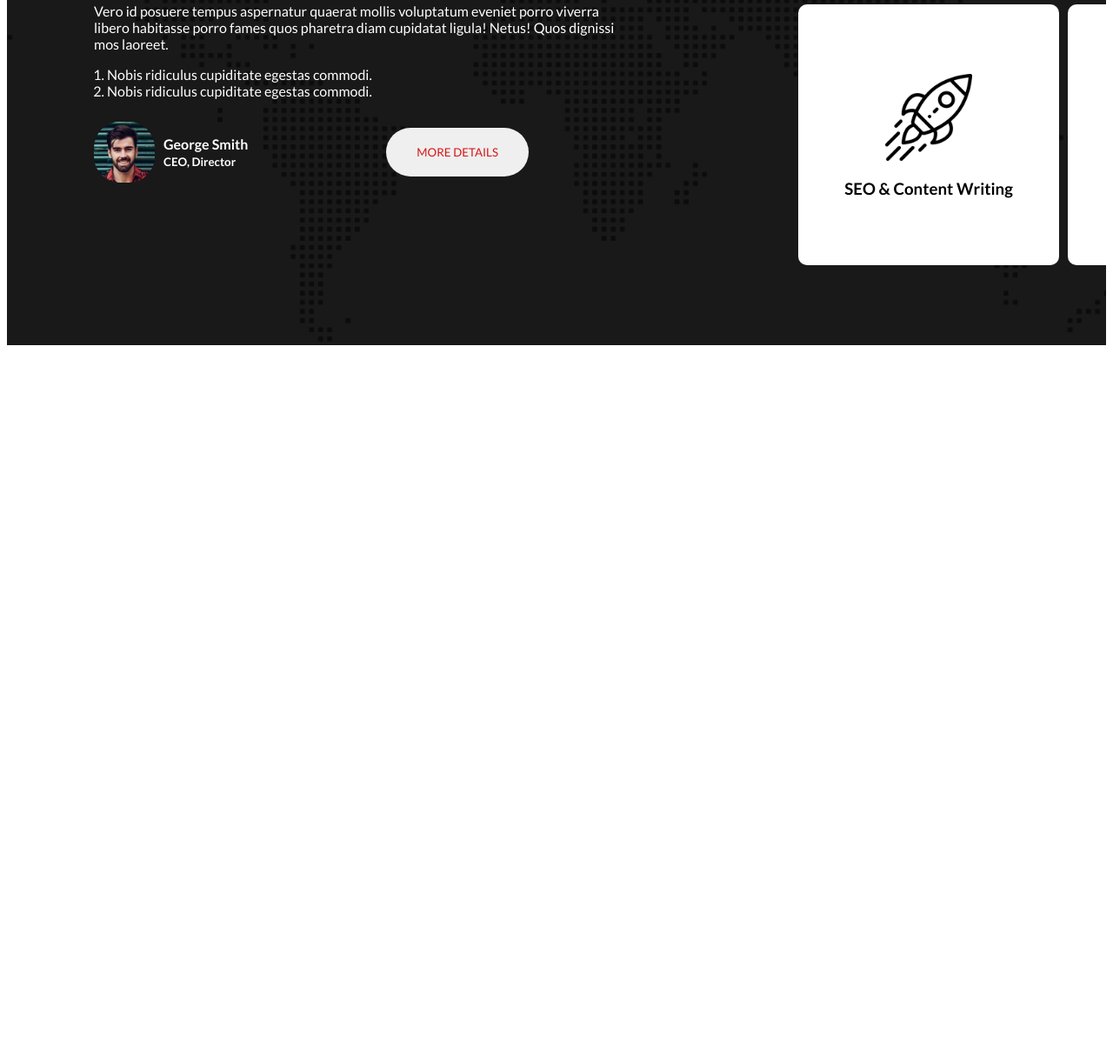
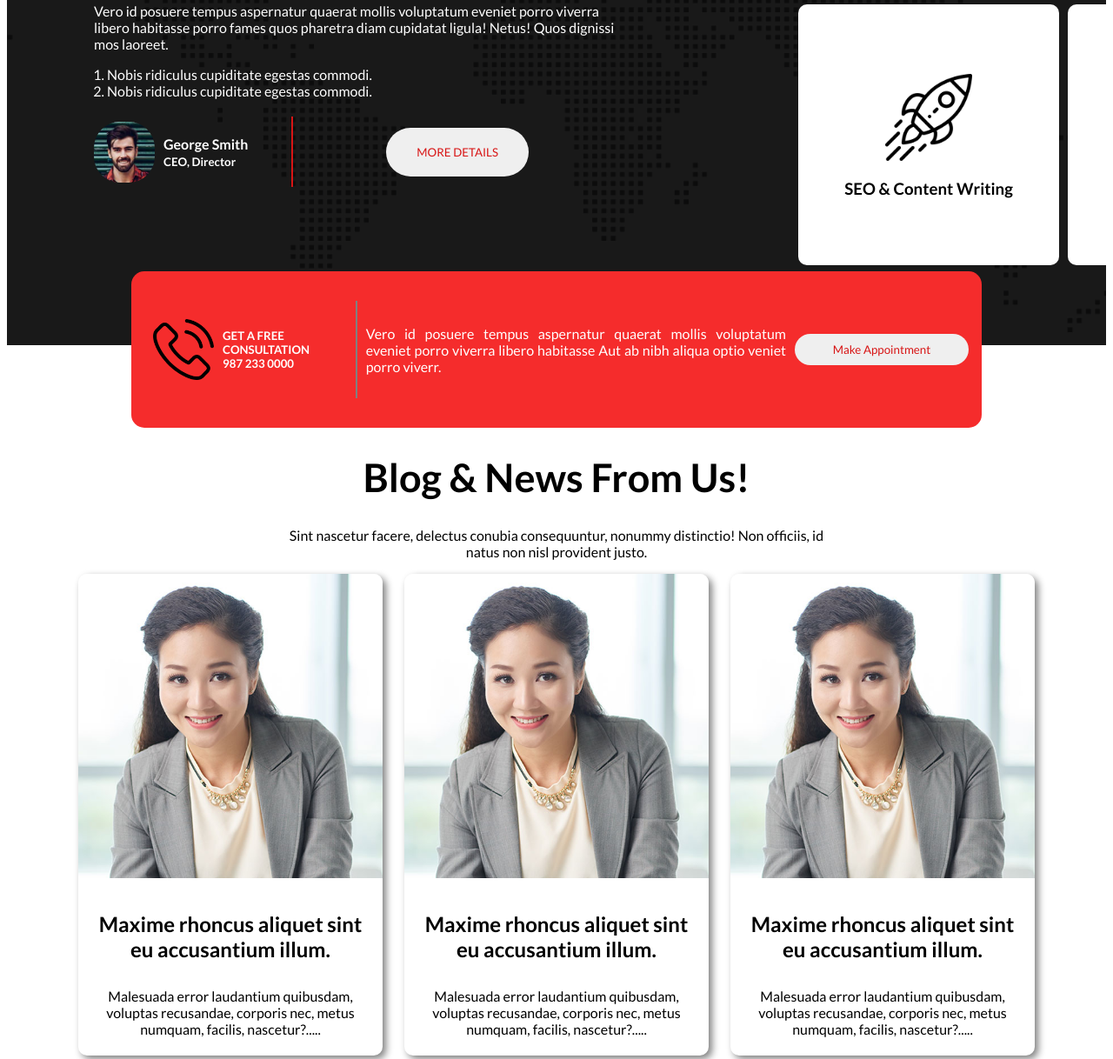
Before and after one commit to designxcel/digital-agency, a plain HTML site: page index.html in a window 1280 px wide. Shown: the part 1291-2509 px from the top of the page at 87% size. Before the commit the page ends 1696 px from the top, so only its background shows below. Drawn offline with Linux system fonts and the light colour scheme.

Commit message:
updated all items

```diff
--- a/index.html
+++ b/index.html
@@ -90,12 +90,87 @@
         </div>
 
         <div class="top-box">
-            <div></div>
-            <div></div>
-            <div></div>
+            <div class="top-box-asset">
+                <img src="asset/icons/phone-call.png" alt="">
+                <h5>GET A FREE CONSULTATION <br>
+                    987 233 0000</h5>
+            </div>
+            <div class="desc">
+                <p>Vero id posuere tempus aspernatur quaerat mollis voluptatum eveniet porro
+                    viverra libero habitasse Aut ab nibh aliqua optio veniet porro viverr.</p>
+            </div>
+            <div>
+                <button class="btn-appointment">Make Appointment</button>
+            </div>
+        </div>
+
+        <div class="main-blog">
+            <div class="blogs-caption">
+                <h1>Blog & News From Us!</h1>
+                <p>Sint nascetur facere, delectus conubia consequuntur, nonummy distinctio! Non officiis, id natus non
+                    nisl provident justo.</p>
+            </div>
+            <div class="blogs">
+                <div class="blog-element">
+                    <img src="asset/image/man-1.jpg" alt="">
+                    <h2>Maxime rhoncus aliquet sint eu accusantium illum.</h2>
+                    <p>Malesuada error laudantium quibusdam, voluptas recusandae, corporis nec, metus numquam, facilis,
+                        nascetur?.....</p>
+                </div>
+                <div class="blog-element">
+                    <img src="asset/image/man-1.jpg" alt="">
+                    <h2>Maxime rhoncus aliquet sint eu accusantium illum.</h2>
+                    <p>Malesuada error laudantium quibusdam, voluptas recusandae, corporis nec, metus numquam, facilis,
+                        nascetur?.....</p>
+                </div>
+                <div class="blog-element">
+                    <img src="asset/image/man-1.jpg" alt="">
+                    <h2>Maxime rhoncus aliquet sint eu accusantium illum.</h2>
+                    <p>Malesuada error laudantium quibusdam, voluptas recusandae, corporis nec, metus numquam, facilis,
+                        nascetur?.....</p>
+                </div>
+            </div>
         </div>
     </main>
-    <footer></footer>
+    <footer>
+        <div class="main-footer">
+            <div class="footer-content">
+                <div>
+                    <img src="asset/logo/logo.png" alt="">
+                    <p class="footer-right-desc">Auctor blandit dolorem primis eius odit soluta molestie? Malesuada
+                        elementum aut doloremque labo.</p>
+                </div>
+                <div>
+                    <h3>Useful Links</h3>
+                    <div>
+                        <li>About Us</li>
+                        <li>Careers</li>
+                        <li>News & Articles</li>
+                        <li>Legal Notice</li>
+                    </div>
+                </div>
+                <div>
+                    <h3>Useful Links</h3>
+                    <div>
+                        <li>About Us</li>
+                        <li>Careers</li>
+                        <li>News & Articles</li>
+                        <li>Legal Notice</li>
+                    </div>
+                </div>
+                <div>
+                    <h3>Useful Links</h3>
+                    <div>
+                        <li>About Us</li>
+                        <li>Careers</li>
+                        <li>News & Articles</li>
+                        <li>Legal Notice</li>
+                    </div>
+                </div>
+            </div>
+        </div>
+        <!-- <p>Copyright © 2022 Agence. All rights reserved.</p>
+    </footer> -->
 </body>
 
 </html>
--- a/style.css
+++ b/style.css
@@ -107,10 +107,12 @@ li {
     align-items: center;
     justify-content: space-between;
     width: 500px;
+
 }
 .author-image{
     display: flex;
     align-items: center;
+    border-right: 2px solid rgb(216, 21, 21);
 }
 
 .author-image img{
@@ -118,6 +120,9 @@ li {
     height: 70px;
     border-radius: 30px;
     margin-right: 10px;
+}
+.author-image h4{
+    margin-right: 50px;
 }
 
 .btn-secondary{
@@ -162,3 +167,114 @@ li {
 .service-box img{
     margin-top: 80px;
 }
+
+.top-box{
+    width: 75%;
+    padding: 15px;
+    height: 150px;
+    background-color: rgb(245, 44, 44);
+    display: flex;
+    justify-content: center;
+    align-items:center;
+    margin: auto;
+    border-radius: 15px;
+    margin-top:-85px;
+    color: white;
+}
+.top-box-asset{
+    display: flex;
+    justify-content: center;
+    align-items: center;
+    padding: 10px;
+    border-right: 2px solid gray;
+
+}
+.top-box-asset img{
+    width: 70px;
+    margin-right: 10px;
+}
+
+.desc{
+    /* width: 60%; */
+    /* margin: ; */
+    padding: 10px;
+    width: 550px;
+    text-align: justify;
+}
+
+.btn-appointment{
+    /* margin-right: 150px; */
+    padding: 10px;
+    border: none;
+    width: 200px;
+    border-radius: 50px;
+    color:rgb(216, 21, 21);
+}
+.main-blog{
+    height: 800px;
+}
+.blogs{
+    display: flex;
+    justify-content: center;
+    align-items: center;
+    gap: 25px;
+}
+
+.blogs-caption{
+    text-align: center;
+    margin-top: 50px;
+    width: 50%;
+    margin: auto;
+}
+.blogs-caption h1{
+    font-size: 45px;
+}
+
+.blog-element{
+    width:350px;
+    /* height: 600px; */
+    background:white;
+    box-shadow: 4px 4px 8px gray;
+    border-radius:10px;
+}
+
+.blog-element img{
+    width:350px;
+    border-radius: 10px;
+    padding-bottom: 10px;
+}
+
+.blog-element h2{
+    padding: 5px 10px;
+    text-align: center;
+}
+
+.blog-element p{
+    padding: 5px 10px;
+    text-align: center;
+}
+
+
+.main-footer{
+    background-image: url('asset/image/footer-bg.png'),linear-gradient(rgba(0, 0, 0, 0.9),rgba(0,0,0,0.9));
+    height: 700px;
+    background-blend-mode: overlay;
+    background-position: center;
+    background-repeat: no-repeat;
+    background-size: cover;
+    color: white;
+    display: flex;
+    align-items: center;
+    justify-content: space-around;
+}
+
+.footer-content{
+    display: flex;
+    align-items: center;
+    justify-content: center;
+    gap: 50px;
+}
+
+.footer-right-desc{
+    width: 400px;
+}
```
